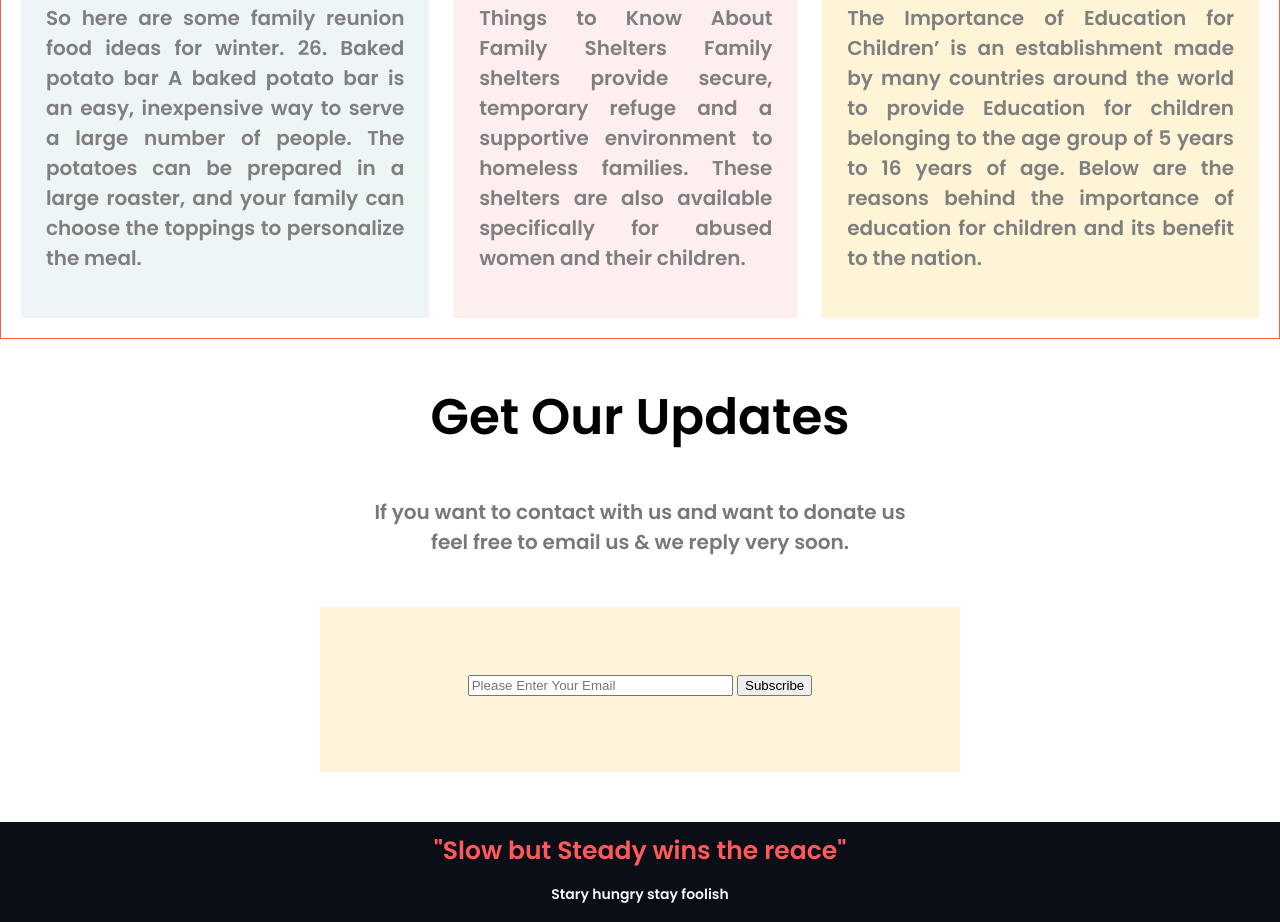
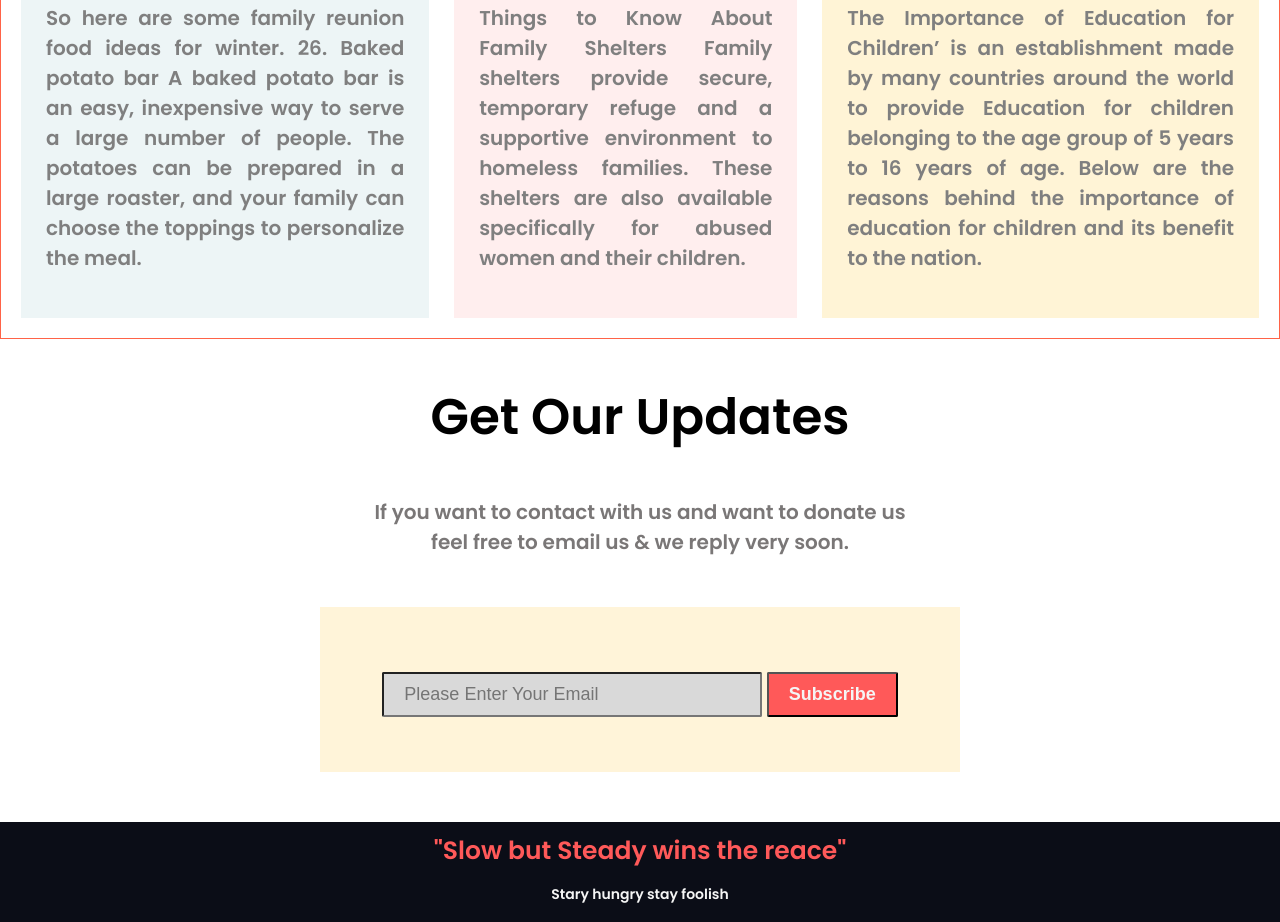
Before and after one commit to jamiulhassnat90/Support-Sylhet, a plain HTML site: page index.html in a window 1280 px wide. Shown: the part 1981-2903 px from the top of the page. Drawn offline with Linux system fonts and the light colour scheme.

Commit message:
updated css for the bonous section

```diff
--- a/index.html
+++ b/index.html
@@ -86,8 +86,8 @@
             feel free to email us & we reply very soon.</p>
         <form action="" class="input-form">
             <div class="email-button">
-                <input type="email" placeholder="Please Enter Your Email" size="30">
-                <input type="button" value="Subscribe">
+                <input id="email" type="email" placeholder="Please Enter Your Email" size="30">
+                <input id="button" type="button" value="Subscribe">
             </div>
 
         </form>
--- a/style.css
+++ b/style.css
@@ -113,10 +113,8 @@ hr {
 /* End of class="three-donate-plan" */
 /*Start Bonous section*/
 
-/* End Bonous section*/
+.input-form {
 
-
-.input-form {
     background-color: #FFF4D9;
     text-align: center;
     width: 50%;
@@ -125,6 +123,24 @@ hr {
     margin-left: 25%;
     margin-bottom: 50px;
 }
+
+#email {
+    background-color: #D9D9D9;
+    padding: 10px 20px;
+    font-size: 18px;
+    border-radius: 2px;
+}
+
+#button {
+    color: whitesmoke;
+    background-color: #FF5959;
+    padding: 10px 20px;
+    border-radius: 2px;
+    font-weight: 700;
+    font-size: 18px;
+}
+
+/* End Bonous section*/
 
 /*Start footer section*/
 footer {
```
